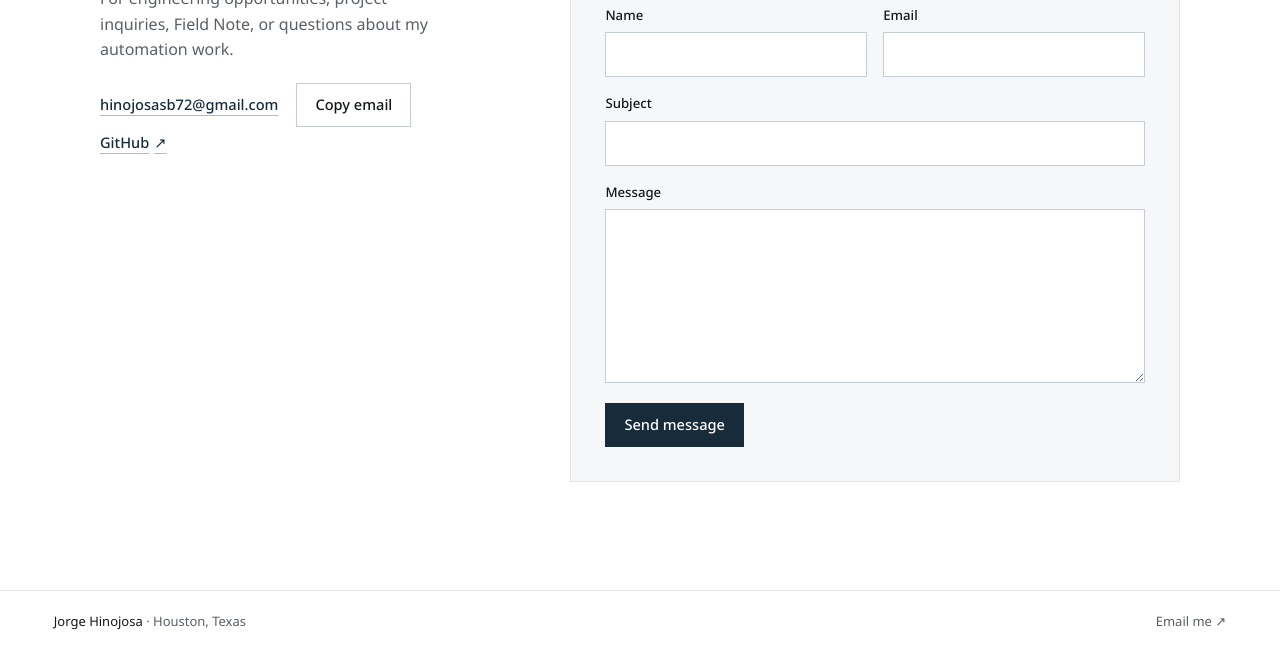
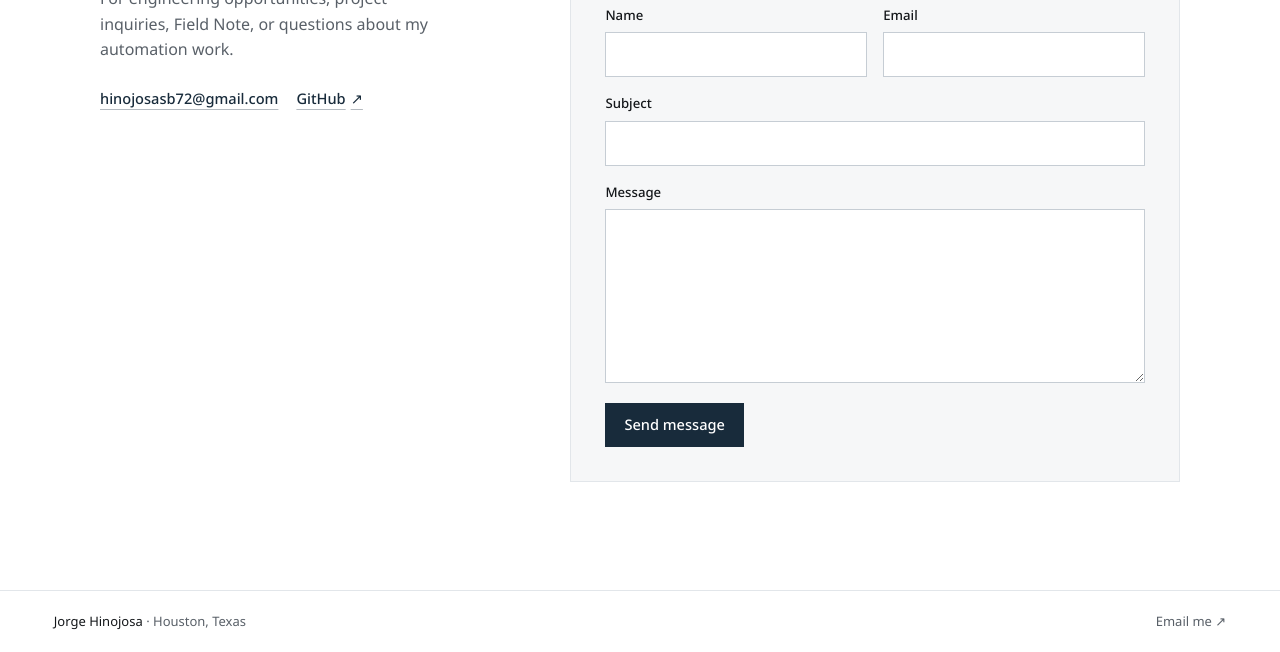
Before and after one commit to jhinojosa1/portfolio, a plain HTML site: page contact.html in a window 1280 px wide. Shown: the part 199-851 px from the top of the page. Drawn offline with Linux system fonts and the light colour scheme.

Commit message:
Remove Copy email button from Contact page

```diff
--- a/contact.html
+++ b/contact.html
@@ -30,11 +30,9 @@
         <h1>Contact</h1>
         <p>For engineering opportunities, project inquiries, Field Note, or questions about my automation work.</p>
         <div class="contact-actions">
-          <a class="text-link" data-contact-email href="mailto:hinojosasb72@gmail.com">hinojosasb72@gmail.com</a>
-          <button class="button" type="button" data-copy-email hidden>Copy email</button>
+          <a class="text-link" href="mailto:hinojosasb72@gmail.com">hinojosasb72@gmail.com</a>
+          <a class="text-link" href="https://github.com/bufordcore-droid" target="_blank" rel="noopener">GitHub <span class="arrow" aria-hidden="true">↗</span></a>
         </div>
-        <p class="contact-status" data-copy-status role="status"></p>
-        <a class="text-link" href="https://github.com/bufordcore-droid" target="_blank" rel="noopener">GitHub <span class="arrow" aria-hidden="true">↗</span></a>
       </header>
 
       <form class="contact-form" action="https://formsubmit.co/hinojosasb72@gmail.com" method="post" data-contact-form aria-labelledby="contact-form-title">
--- a/editorial.js
+++ b/editorial.js
@@ -141,22 +141,6 @@ document.querySelectorAll('[data-athlete-carousel]').forEach((carousel) => {
   addSwipeGesture(carousel, (direction) => show(current + direction));
   show(0);
 });
-
-const copyEmail = document.querySelector('[data-copy-email]');
-const emailLink = document.querySelector('[data-contact-email]');
-const copyStatus = document.querySelector('[data-copy-status]');
-
-if (copyEmail && emailLink && copyStatus && navigator.clipboard?.writeText) {
-  copyEmail.hidden = false;
-  copyEmail.addEventListener('click', async () => {
-    try {
-      await navigator.clipboard.writeText(emailLink.textContent.trim());
-      copyStatus.textContent = 'Email address copied.';
-    } catch {
-      copyStatus.textContent = 'Select the email address to copy it manually.';
-    }
-  });
-}
 
 const contactForm = document.querySelector('[data-contact-form]');
 if (contactForm) {
```
Also changed, not shown: 1 other file.
